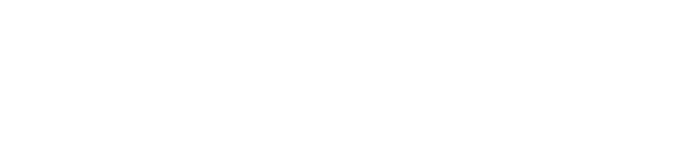
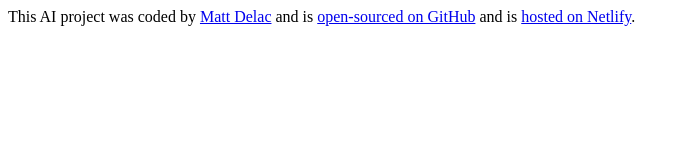
Before and after one commit to RaeesaSirkhot/flower-poem-generator, a plain HTML site: page index.html in a window 1280 px wide. Shown: the whole page, without its empty margins (0-690 px from the left). Drawn offline with Linux system fonts and the light colour scheme.

Commit message:
Update index.html

```diff
--- a/index.html
+++ b/index.html
@@ -7,6 +7,21 @@
     <link rel="stylesheet" href="style.css" />
   </head>
   <body>
+    <footer>
+      This AI project was coded by
+      <a href="https://github.com/RaeesaSirkhot" target="_blank">Matt Delac</a>
+      and is
+      <a
+        href="https://github.com/RaeesaSirkhot/flower-poem-generator"
+        target="_blank"
+      >
+        open-sourced on GitHub</a
+      >
+      and is
+      <a href="https://flower-poem-generator.netlify.app/" target="_blank"
+        >hosted on Netlify</a
+      >.
+    </footer>
     <script src="script.js"></script>
   </body>
 </html>
```
